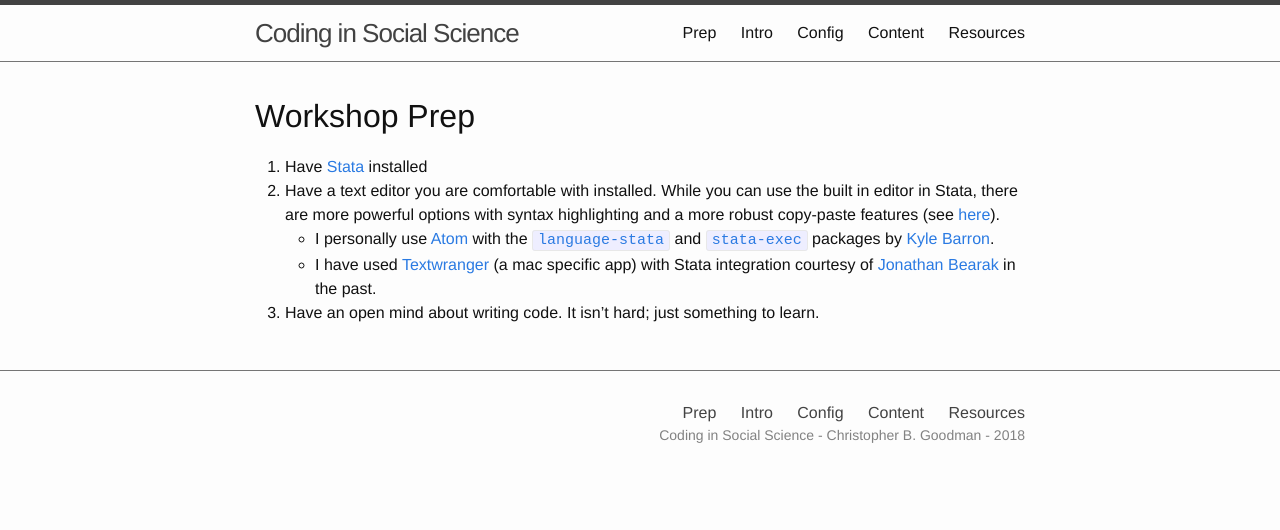
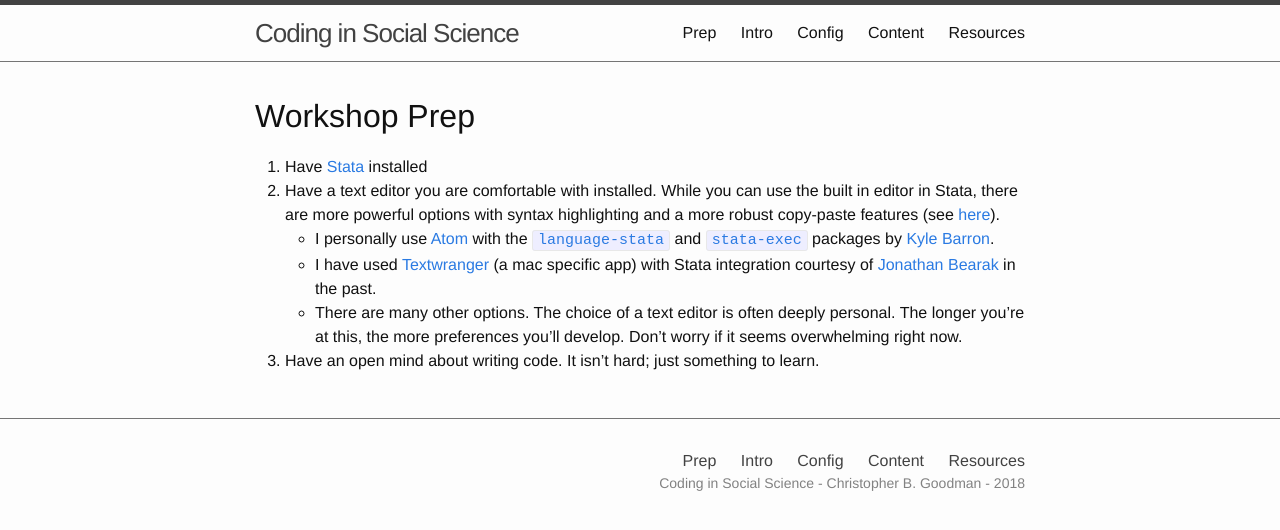
Before and after one commit to codesocsci/coding-workshop, a Jekyll site: the page built from 0-prep.md, in a window 1280 px wide. Shown: the top 530 px of the page. Built offline with Jekyll 4.4.1, drawn with Linux system fonts in a browser that asks for light colours.

Commit message:
update prep

```diff
--- a/0-prep.md
+++ b/0-prep.md
@@ -9,4 +9,5 @@ nav: true
 2. Have a text editor you are comfortable with installed. While you can use the built in editor in Stata, there are more powerful options with syntax highlighting and a more robust copy-paste features (see [here](http://fmwww.bc.edu/repec/bocode/t/textEditors.html)).
   - I personally use [Atom](https://atom.io/) with the [`language-stata`](https://atom.io/packages/language-stata) and [`stata-exec`](https://atom.io/packages/stata-exec) packages by [Kyle Barron](https://github.com/kylebarron).
   - I have used [Textwranger](http://www.barebones.com/products/textwrangler/) (a mac specific app) with Stata integration courtesy of [Jonathan Bearak](http://bearak.org/code/text/) in the past.
+  - There are many other options. The choice of a text editor is often deeply personal. The longer you're at this, the more preferences you'll develop. Don't worry if it seems overwhelming right now.
 3. Have an open mind about writing code. It isn't hard; just something to learn.
```
